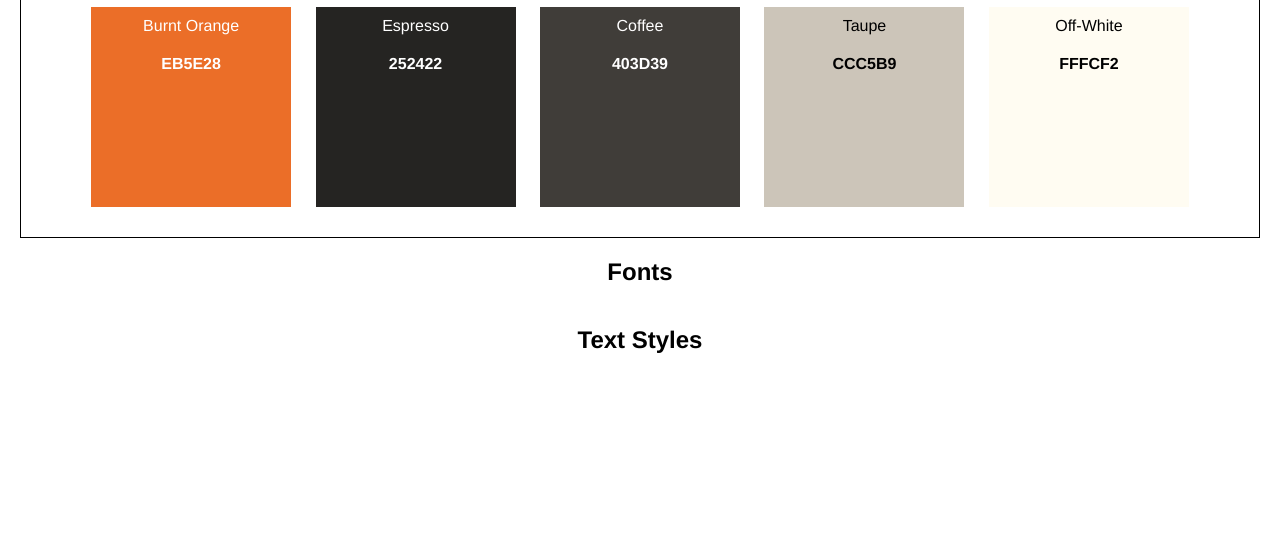
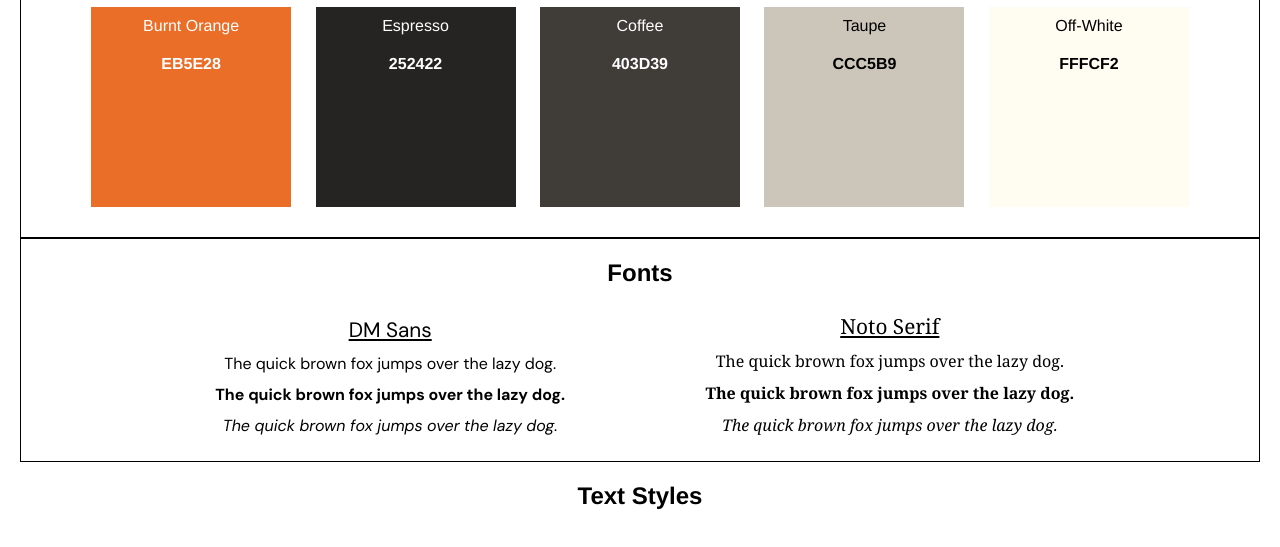
Before and after one commit to kimdrezdon/website-design-system, a plain HTML site: page index.html in a window 1280 px wide. Shown: the part 149-696 px from the top of the page. Drawn offline with Linux system fonts and the light colour scheme.

Commit message:
Add font container

```diff
--- a/index.html
+++ b/index.html
@@ -3,6 +3,9 @@
 <head>
     <meta charset="UTF-8">
     <meta name="viewport" content="width=device-width, initial-scale=1.0">
+    <link rel="preconnect" href="https://fonts.googleapis.com">
+    <link rel="preconnect" href="https://fonts.gstatic.com" crossorigin>
+    <link href="https://fonts.googleapis.com/css2?family=DM+Sans:ital,opsz,wght@0,9..40,400;0,9..40,700;1,9..40,400&family=Noto+Serif:ital,wght@0,400;0,700;1,400&display=swap" rel="stylesheet">
     <link href="./styles.css" type="text/css" rel="stylesheet">
     <title>Website Design System</title>
 </head>
@@ -36,8 +39,22 @@
                 </div>
             </div>
         </section>
-        <section>
+        <section class="font-guide">
             <h1>Fonts</h1>
+            <div class="font-container">
+                <div class="font-panel dm-sans">
+                    <p class="font-name">DM Sans</p>
+                    <p class="regular">The quick brown fox jumps over the lazy dog.</p>
+                    <p class="bold">The quick brown fox jumps over the lazy dog.</p>
+                    <p class="italic">The quick brown fox jumps over the lazy dog.</p>
+                </div>
+                <div class="font-panel noto-serif">
+                    <p class="font-name">Noto Serif</p>
+                    <p class="regular">The quick brown fox jumps over the lazy dog.</p>
+                    <p class="bold">The quick brown fox jumps over the lazy dog.</p>
+                    <p class="italic">The quick brown fox jumps over the lazy dog.</p>
+                </div>
+            </div>
         </section>
         <section>
             <h1>Text Styles</h1>
--- a/styles.css
+++ b/styles.css
@@ -1,8 +1,11 @@
 * {
     margin: 0;
     padding: 0;
+    text-align: center;
+}
+
+body {
     font-family: Helvetica, Arial, sans-serif;
-    text-align: center;
 }
 
 h1 {
@@ -59,3 +62,42 @@
 .color-panel h4 {
     padding: 10px;
 }
+
+.font-guide {
+    border: 1px solid black;
+    margin: 0 20px;
+}
+
+.font-panel {
+    display: inline-block;
+    width: 40%;
+    padding-bottom: 20px;
+}
+
+.dm-sans p {
+    font-family: 'DM Sans', sans-serif;
+    padding: 5px;
+}
+
+.noto-serif p {
+    font-family: 'Noto Serif', serif;
+    padding: 5px;
+}
+
+.font-name {
+    text-decoration: underline;
+    font-size: 1.3em;
+}
+
+.regular {
+    font-weight: 400;
+}
+
+.bold {
+    font-weight: 700;
+}
+
+.italic {
+    font-weight: 400;
+    font-style: italic;
+}
```
